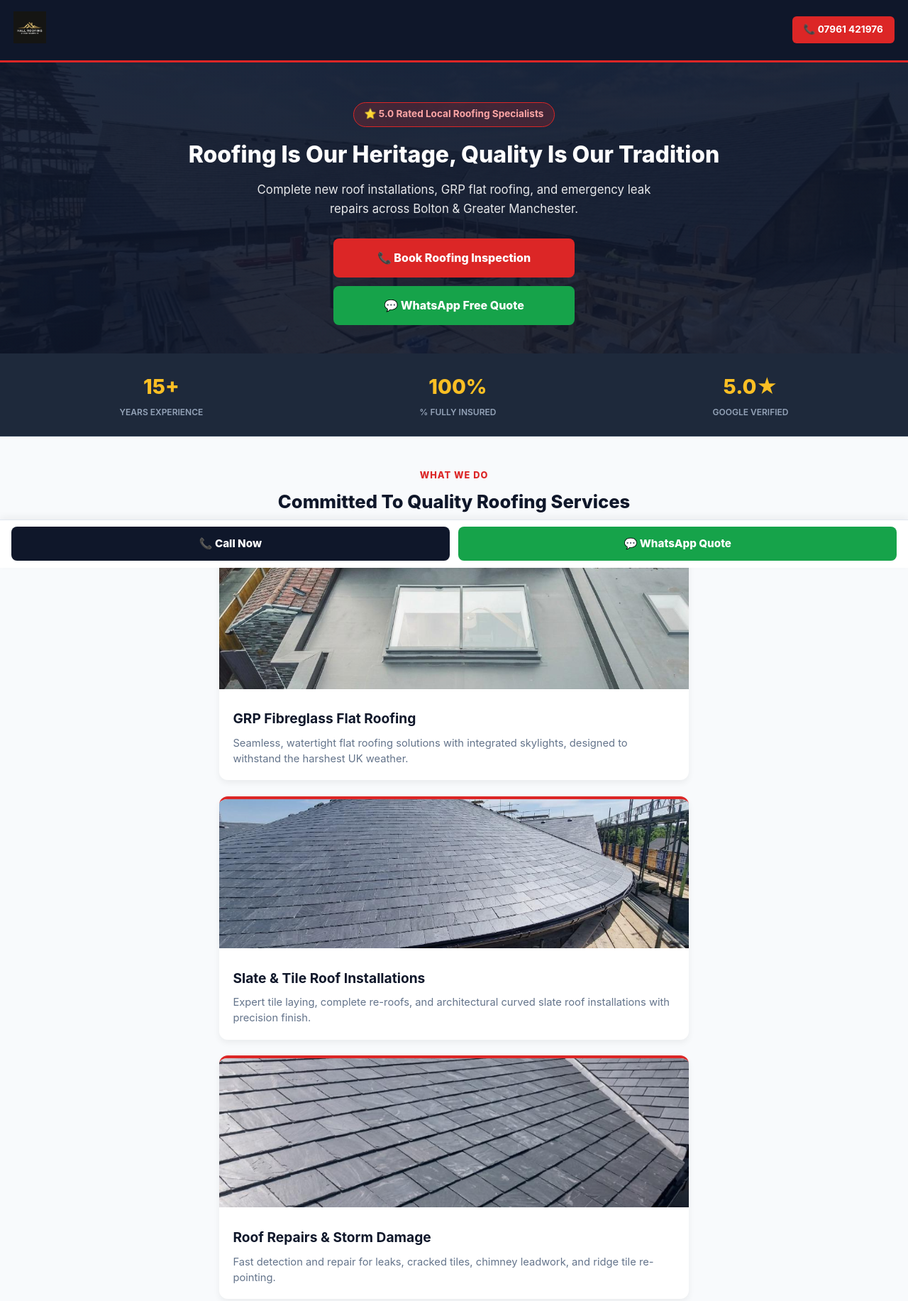
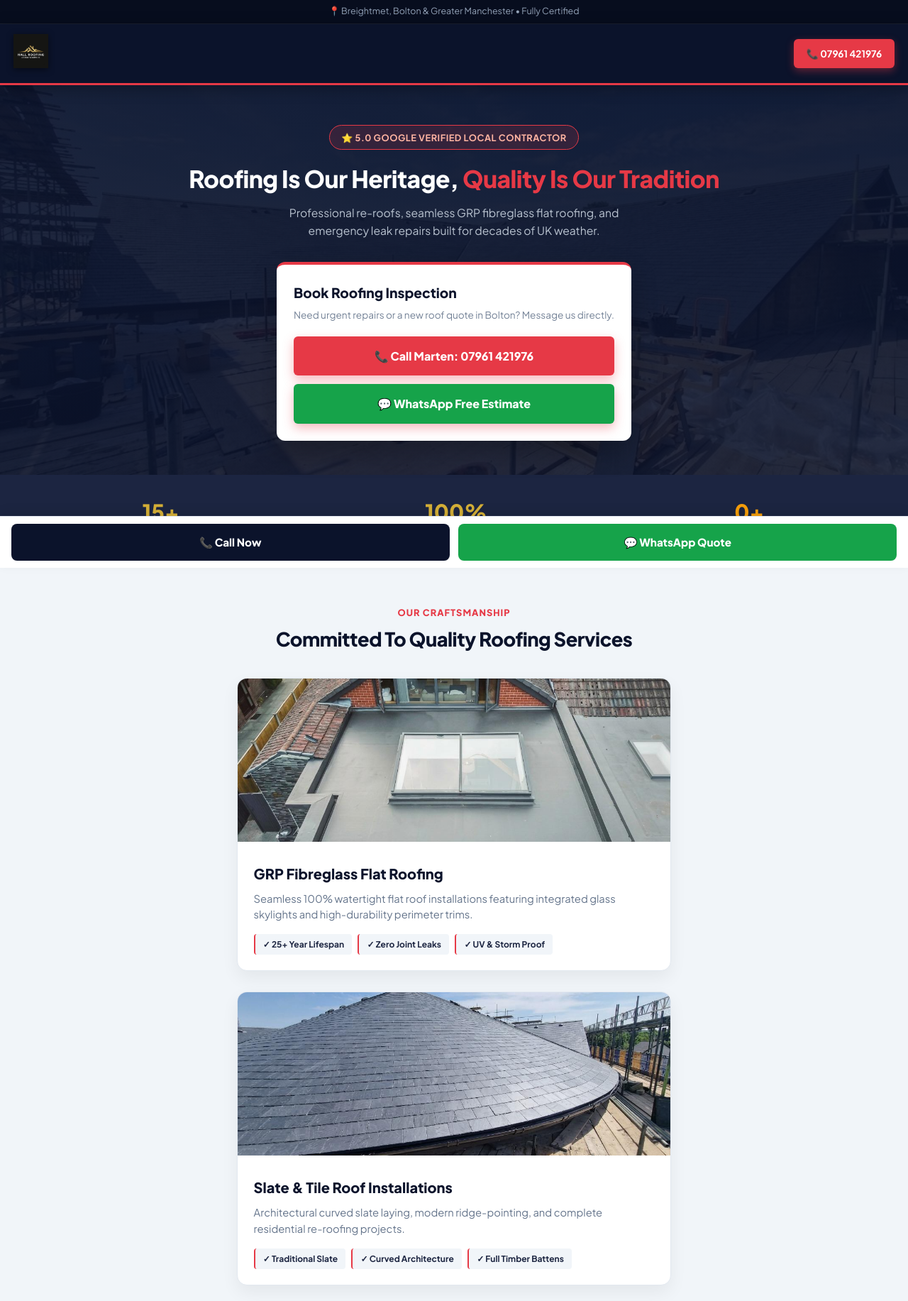
Before and after one commit to tejaAI7-web/HALL-ROOFING-BUILDING-SERVICES, a plain HTML site: page index.html in a window 1280 px wide. Shown: the top 1833 px of the page at 71% size. Drawn offline with Linux system fonts and the light colour scheme.

Commit message:
index.html

```diff
--- a/index.html
+++ b/index.html
@@ -3,235 +3,261 @@
 <head>
   <meta charset="UTF-8">
   <meta name="viewport" content="width=device-width, initial-scale=1.0">
-  <title>Hall Roofing & Building Services | Bolton Roofing Specialists</title>
-  <meta name="description" content="Expert roofing contractors in Breightmet, Bolton. GRP flat roofs, slate roof repairs, and emergency leak fixes.">
+  <title>Hall Roofing & Building Services | Bolton Specialists</title>
+  <link rel="preconnect" href="https://fonts.googleapis.com">
+  <link rel="preconnect" href="https://fonts.gstatic.com" crossorigin>
+  <link href="https://fonts.googleapis.com/css2?family=Plus+Jakarta+Sans:wght@400;600;700;800&display=swap" rel="stylesheet">
 
   <style>
     :root {
-      --navy: #0f172a;
-      --navy-light: #1e293b;
-      --red: #dc2626;
-      --red-hover: #b91c1c;
-      --gold: #d97706;
-      --text: #334155;
-      --text-muted: #64748b;
-      --light-bg: #f8fafc;
+      --primary: #0b132b;
+      --secondary: #1c2541;
+      --red: #e63946;
+      --red-dark: #c1121f;
+      --gold: #d4af37;
+      --light: #f8fafc;
+      --dark-text: #1e293b;
+      --muted: #64748b;
       --white: #ffffff;
     }
 
-    * { margin: 0; padding: 0; box-sizing: border-box; font-family: -apple-system, BlinkMacSystemFont, "Segoe UI", Roboto, sans-serif; }
-    body { background-color: var(--light-bg); color: var(--text); line-height: 1.6; padding-bottom: 75px; overflow-x: hidden; }
+    * { margin: 0; padding: 0; box-sizing: border-box; font-family: 'Plus Jakarta Sans', sans-serif; }
+    body { background-color: #f1f5f9; color: var(--dark-text); line-height: 1.6; padding-bottom: 80px; }
 
-    /* Header & Navigation */
-    header { background: var(--navy); padding: 1rem 1.2rem; display: flex; justify-content: space-between; align-items: center; border-bottom: 3px solid var(--red); position: sticky; top: 0; z-index: 100; }
-    .logo-container img { height: 45px; object-fit: contain; }
-    .header-btn { background: var(--red); color: var(--white); padding: 0.5rem 1rem; border-radius: 6px; text-decoration: none; font-weight: 700; font-size: 0.85rem; }
+    /* Top Bar */
+    .top-bar { background: #070d1e; color: #94a3b8; font-size: 0.78rem; padding: 0.4rem 1rem; text-align: center; border-bottom: 1px solid rgba(255,255,255,0.08); }
+
+    /* Header */
+    header { background: var(--primary); padding: 0.9rem 1.2rem; display: flex; justify-content: space-between; align-items: center; border-bottom: 3px solid var(--red); position: sticky; top: 0; z-index: 1000; box-shadow: 0 4px 20px rgba(0,0,0,0.3); }
+    .logo-box img { height: 48px; width: auto; object-fit: contain; filter: drop-shadow(0 2px 4px rgba(0,0,0,0.5)); }
+    .header-cta { background: var(--red); color: var(--white); padding: 0.6rem 1.1rem; border-radius: 6px; text-decoration: none; font-weight: 700; font-size: 0.85rem; display: flex; align-items: center; gap: 6px; box-shadow: 0 4px 12px rgba(230, 57, 70, 0.4); }
 
     /* Hero Section */
-    .hero { background: linear-gradient(rgba(15, 23, 42, 0.9), rgba(15, 23, 42, 0.9)), url('hall-active-site.jpg') center/cover; color: var(--white); text-align: center; padding: 3.5rem 1.2rem 2.5rem; }
-    .hero-badge { display: inline-block; background: rgba(220, 38, 38, 0.2); color: #fca5a5; border: 1px solid var(--red); padding: 0.35rem 0.9rem; font-size: 0.85rem; font-weight: 700; border-radius: 20px; margin-bottom: 1.2rem; }
-    .hero h1 { font-size: 2rem; font-weight: 800; line-height: 1.25; margin-bottom: 1rem; }
-    .hero p { font-size: 1.05rem; opacity: 0.9; margin-bottom: 1.8rem; max-width: 600px; margin-left: auto; margin-right: auto; }
+    .hero { background: linear-gradient(rgba(11, 19, 43, 0.92), rgba(11, 19, 43, 0.88)), url('hall-active-site.jpg') center/cover no-repeat; color: var(--white); text-align: center; padding: 3.5rem 1.2rem 3rem; position: relative; }
+    .badge-pill { display: inline-flex; align-items: center; gap: 6px; background: rgba(230, 57, 70, 0.15); border: 1px solid var(--red); color: #ffb4a2; padding: 0.4rem 1rem; border-radius: 30px; font-size: 0.8rem; font-weight: 700; margin-bottom: 1.2rem; text-transform: uppercase; letter-spacing: 0.5px; }
+    .hero h1 { font-size: 2.1rem; font-weight: 800; line-height: 1.2; margin-bottom: 1rem; letter-spacing: -0.5px; }
+    .hero h1 span { color: var(--red); }
+    .hero p { font-size: 0.98rem; opacity: 0.9; max-width: 550px; margin: 0 auto 2rem; color: #cbd5e1; }
 
-    .cta-group { display: flex; flex-direction: column; gap: 0.8rem; max-width: 340px; margin: 0 auto; }
-    .btn { display: flex; align-items: center; justify-content: center; gap: 8px; padding: 0.9rem 1.2rem; border-radius: 8px; text-decoration: none; font-weight: 800; font-size: 1rem; transition: transform 0.2s; }
-    .btn:active { transform: scale(0.98); }
-    .btn-red { background: var(--red); color: var(--white); }
-    .btn-wa { background: #16a34a; color: var(--white); }
+    /* Inline Form Card */
+    .quote-box { background: var(--white); border-radius: 12px; padding: 1.5rem; max-width: 500px; margin: 0 auto; box-shadow: 0 15px 35px rgba(0,0,0,0.25); text-align: left; border-top: 4px solid var(--red); }
+    .quote-box h3 { color: var(--primary); font-size: 1.2rem; font-weight: 800; margin-bottom: 0.3rem; }
+    .quote-box p { font-size: 0.85rem; color: var(--muted); margin-bottom: 1.2rem; }
+    .form-group { display: flex; flex-direction: column; gap: 0.7rem; }
+    .input-field { padding: 0.85rem; border: 1px solid #cbd5e1; border-radius: 6px; font-size: 0.9rem; outline: none; }
+    .input-field:focus { border-color: var(--red); }
+    .btn-submit { background: var(--red); color: var(--white); padding: 0.95rem; border: none; border-radius: 6px; font-weight: 800; font-size: 1rem; cursor: pointer; display: flex; align-items: center; justify-content: center; gap: 8px; box-shadow: 0 6px 15px rgba(230, 57, 70, 0.35); text-decoration: none; }
 
-    /* Animated Stats Bar */
-    .stats-bar { background: var(--navy-light); color: var(--white); padding: 1.5rem 1rem; display: flex; justify-content: space-around; text-align: center; border-bottom: 1px solid #334155; }
-    .stat-item h3 { font-size: 1.8rem; font-weight: 800; color: #fbbf24; }
-    .stat-item p { font-size: 0.75rem; color: #94a3b8; font-weight: 600; text-transform: uppercase; margin-top: 0.2rem; }
+    /* Animated Counter Bar */
+    .counter-bar { background: var(--secondary); color: var(--white); display: flex; justify-content: space-around; padding: 1.8rem 1rem; text-align: center; border-bottom: 1px solid rgba(255,255,255,0.05); }
+    .counter-val { font-size: 1.9rem; font-weight: 800; color: var(--gold); }
+    .counter-lbl { font-size: 0.72rem; color: #94a3b8; font-weight: 700; text-transform: uppercase; margin-top: 0.2rem; letter-spacing: 0.5px; }
 
-    /* Standard Section */
-    .section { padding: 2.8rem 1.2rem; max-width: 700px; margin: 0 auto; }
-    .section-tag { color: var(--red); font-size: 0.8rem; font-weight: 800; text-transform: uppercase; letter-spacing: 1px; text-align: center; display: block; margin-bottom: 0.4rem; }
-    .section-title { text-align: center; font-size: 1.6rem; color: var(--navy); font-weight: 800; margin-bottom: 1.8rem; }
+    /* Services Section */
+    .section { padding: 3.2rem 1.2rem; max-width: 650px; margin: 0 auto; }
+    .section-head { text-align: center; margin-bottom: 2rem; }
+    .section-tag { color: var(--red); font-size: 0.8rem; font-weight: 800; text-transform: uppercase; letter-spacing: 1px; }
+    .section-title { font-size: 1.7rem; font-weight: 800; color: var(--primary); margin-top: 0.3rem; letter-spacing: -0.5px; }
 
-    /* Service Cards (Matching Design 2) */
-    .service-grid { display: grid; gap: 1.4rem; }
-    .service-card { background: var(--white); border-radius: 12px; overflow: hidden; box-shadow: 0 4px 10px rgba(0,0,0,0.06); border-top: 4px solid var(--red); }
-    .service-card img { width: 100%; height: 210px; object-fit: cover; }
-    .service-body { padding: 1.2rem; }
-    .service-body h3 { font-size: 1.2rem; color: var(--navy); margin-bottom: 0.5rem; }
-    .service-body p { font-size: 0.92rem; color: var(--text-muted); line-height: 1.5; }
+    .service-card-pro { background: var(--white); border-radius: 14px; overflow: hidden; margin-bottom: 1.8rem; box-shadow: 0 10px 25px rgba(0,0,0,0.06); border: 1px solid #e2e8f0; transition: transform 0.2s; }
+    .service-card-pro:hover { transform: translateY(-3px); }
+    .service-card-pro img { width: 100%; height: 230px; object-fit: cover; }
+    .service-content { padding: 1.4rem; }
+    .service-content h3 { font-size: 1.25rem; font-weight: 800; color: var(--primary); margin-bottom: 0.5rem; }
+    .service-content p { font-size: 0.92rem; color: var(--muted); line-height: 1.55; margin-bottom: 1rem; }
+    .service-features { display: flex; flex-wrap: wrap; gap: 0.5rem; }
+    .service-features span { background: #f1f5f9; color: var(--secondary); font-size: 0.75rem; font-weight: 700; padding: 0.3rem 0.7rem; border-radius: 4px; border-left: 2px solid var(--red); }
 
-    /* Google Reviews Section & Carousel */
-    .reviews-wrapper { background: var(--navy); color: var(--white); border-radius: 16px; padding: 2rem 1.2rem; text-align: center; margin-top: 1rem; position: relative; overflow: hidden; }
-    .google-badge { display: inline-flex; align-items: center; gap: 6px; background: rgba(255,255,255,0.1); padding: 0.3rem 0.8rem; border-radius: 20px; font-size: 0.8rem; margin-bottom: 1.2rem; }
+    /* Trust & Guarantee Box */
+    .trust-box { background: var(--primary); color: var(--white); border-radius: 14px; padding: 2rem 1.4rem; margin-bottom: 2rem; border-left: 5px solid var(--gold); }
+    .trust-box h3 { font-size: 1.3rem; margin-bottom: 0.6rem; color: var(--gold); }
+    .trust-box p { font-size: 0.92rem; color: #cbd5e1; line-height: 1.6; }
 
-    .carousel-slide { display: none; opacity: 0; transition: opacity 0.5s ease-in-out; }
-    .carousel-slide.active { display: block; opacity: 1; }
-    .stars { color: #f59e0b; font-size: 1.2rem; margin-bottom: 0.8rem; }
-    .review-quote { font-size: 0.95rem; font-style: italic; opacity: 0.95; line-height: 1.6; margin-bottom: 1rem; }
-    .reviewer-name { font-weight: 800; font-size: 1rem; color: #f87171; }
-    .reviewer-meta { font-size: 0.75rem; color: #94a3b8; }
+    /* Google Reviews Card */
+    .reviews-section { background: var(--secondary); color: var(--white); border-radius: 16px; padding: 2.2rem 1.2rem; text-align: center; box-shadow: 0 15px 30px rgba(0,0,0,0.15); }
+    .review-bubble { min-height: 180px; display: flex; flex-direction: column; justify-content: center; }
+    .review-quote-text { font-size: 1rem; font-style: italic; color: #f8fafc; line-height: 1.6; margin-bottom: 1.2rem; }
+    .reviewer-tag { font-weight: 800; font-size: 1.05rem; color: #fca5a5; }
+    .reviewer-sub { font-size: 0.78rem; color: #94a3b8; margin-top: 0.2rem; }
 
-    .carousel-dots { display: flex; justify-content: center; gap: 6px; margin-top: 1.2rem; }
-    .dot { width: 8px; height: 8px; background: #475569; border-radius: 50%; transition: background 0.3s; }
-    .dot.active { background: var(--red); width: 22px; border-radius: 4px; }
-
-    /* Sticky Bottom Bar (Mobile Conversion) */
-    .bottom-bar { position: fixed; bottom: 0; left: 0; right: 0; background: var(--white); display: flex; border-top: 1px solid #e2e8f0; padding: 0.6rem 1rem; gap: 0.8rem; z-index: 200; box-shadow: 0 -4px 10px rgba(0,0,0,0.05); }
-    .bottom-bar a { flex: 1; text-align: center; padding: 0.75rem; border-radius: 8px; text-decoration: none; font-weight: 800; font-size: 0.95rem; }
-
-    /* Scroll Animation */
-    .fade-up { opacity: 0; transform: translateY(20px); transition: opacity 0.6s ease-out, transform 0.6s ease-out; }
-    .fade-up.visible { opacity: 1; transform: translateY(0); }
+    /* Sticky Bottom Mobile Bar */
+    .sticky-bar { position: fixed; bottom: 0; left: 0; right: 0; background: var(--white); border-top: 1px solid #e2e8f0; padding: 0.65rem 1rem; display: flex; gap: 0.8rem; z-index: 999; box-shadow: 0 -5px 15px rgba(0,0,0,0.08); }
+    .sticky-btn { flex: 1; text-align: center; padding: 0.85rem; border-radius: 8px; text-decoration: none; font-weight: 800; font-size: 0.95rem; display: flex; align-items: center; justify-content: center; gap: 6px; }
+    .sticky-call { background: var(--primary); color: var(--white); }
+    .sticky-wa { background: #16a34a; color: var(--white); }
   </style>
 </head>
 <body>
 
+  <!-- Top Info Strip -->
+  <div class="top-bar">📍 Breightmet, Bolton & Greater Manchester • Fully Certified</div>
+
   <!-- Header -->
   <header>
-    <div class="logo-container">
+    <div class="logo-box">
       <img src="hall-logo.png" alt="Hall Roofing and Building Services">
     </div>
-    <a href="tel:+447961421976" class="header-btn">📞 07961 421976</a>
+    <a href="tel:+447961421976" class="header-cta">📞 07961 421976</a>
   </header>
 
   <!-- Hero Section -->
   <section class="hero">
-    <div class="hero-badge">⭐ 5.0 Rated Local Roofing Specialists</div>
-    <h1>Roofing Is Our Heritage, Quality Is Our Tradition</h1>
-    <p>Complete new roof installations, GRP flat roofing, and emergency leak repairs across Bolton & Greater Manchester.</p>
-    <div class="cta-group">
-      <a href="tel:+447961421976" class="btn btn-red">📞 Book Roofing Inspection</a>
-      <a href="https://wa.me/447961421976?text=Hi%20Marten,%20I%20would%20like%20a%20free%20quote%20for%20roofing." class="btn btn-wa">💬 WhatsApp Free Quote</a>
+    <div class="badge-pill">⭐ 5.0 Google Verified Local Contractor</div>
+    <h1>Roofing Is Our Heritage, <span>Quality Is Our Tradition</span></h1>
+    <p>Professional re-roofs, seamless GRP fibreglass flat roofing, and emergency leak repairs built for decades of UK weather.</p>
+
+    <!-- Instant Inspection Request Card (Design 2 Layout) -->
+    <div class="quote-box">
+      <h3>Book Roofing Inspection</h3>
+      <p>Need urgent repairs or a new roof quote in Bolton? Message us directly.</p>
+      <div class="form-group">
+        <a href="tel:+447961421976" class="btn-submit">📞 Call Marten: 07961 421976</a>
+        <a href="https://wa.me/447961421976?text=Hi%20Marten,%20I%20need%20a%20roofing%20quote%20for%20my%20property%20in%20Bolton." class="btn-submit" style="background: #16a34a;">💬 WhatsApp Free Estimate</a>
+      </div>
     </div>
   </section>
 
-  <!-- Fast Animated Stats Bar -->
-  <div class="stats-bar">
-    <div class="stat-item">
-      <h3 class="counter" data-target="15">0</h3>
-      <p>Years Experience</p>
+  <!-- Counter Stats Bar -->
+  <div class="counter-bar">
+    <div>
+      <div class="counter-val" data-target="15">0</div>
+      <div class="counter-lbl">Years Experience</div>
     </div>
-    <div class="stat-item">
-      <h3 class="counter" data-target="100">0</h3>
-      <p>% Fully Insured</p>
+    <div>
+      <div class="counter-val" data-target="100">0</div>
+      <div class="counter-lbl">% Fully Insured</div>
     </div>
-    <div class="stat-item">
-      <h3>5.0★</h3>
-      <p>Google Verified</p>
+    <div>
+      <div class="counter-val" style="color: #f59e0b;">5.0★</div>
+      <div class="counter-lbl">Google Verified</div>
     </div>
   </div>
 
-  <!-- Services Section -->
+  <!-- Services Grid -->
   <section class="section">
-    <span class="section-tag">What We Do</span>
+    <div class="section-head">
+      <span class="section-tag">Our Craftsmanship</span>
       <h2 class="section-title">Committed To Quality Roofing Services</h2>
+    </div>
 
-    <div class="service-grid">
-      <!-- GRP Flat Roof -->
-      <div class="service-card fade-up">
-        <img src="hall-grp-flat.jpg" alt="GRP Flat Roofing Bolton">
-        <div class="service-body">
+    <!-- GRP Flat Roofing -->
+    <div class="service-card-pro">
+      <img src="hall-grp-flat.jpg" alt="GRP Flat Roofing with Skylight">
+      <div class="service-content">
         <h3>GRP Fibreglass Flat Roofing</h3>
-          <p>Seamless, watertight flat roofing solutions with integrated skylights, designed to withstand the harshest UK weather.</p>
+        <p>Seamless 100% watertight flat roof installations featuring integrated glass skylights and high-durability perimeter trims.</p>
+        <div class="service-features">
+          <span>✓ 25+ Year Lifespan</span>
+          <span>✓ Zero Joint Leaks</span>
+          <span>✓ UV & Storm Proof</span>
+        </div>
       </div>
     </div>
 
-      <!-- Slate & Tile Installation -->
-      <div class="service-card fade-up">
-        <img src="hall-curved-slate.jpg" alt="Slate and Tile Roofing">
-        <div class="service-body">
+    <!-- Slate & Tile Roofing -->
+    <div class="service-card-pro">
+      <img src="hall-curved-slate.jpg" alt="Curved Slate Roof Installation">
+      <div class="service-content">
         <h3>Slate & Tile Roof Installations</h3>
-          <p>Expert tile laying, complete re-roofs, and architectural curved slate roof installations with precision finish.</p>
+        <p>Architectural curved slate laying, modern ridge-pointing, and complete residential re-roofing projects.</p>
+        <div class="service-features">
+          <span>✓ Traditional Slate</span>
+          <span>✓ Curved Architecture</span>
+          <span>✓ Full Timber Battens</span>
+        </div>
       </div>
     </div>
 
     <!-- Roof Repairs & Leak Fixes -->
-      <div class="service-card fade-up">
-        <img src="hall-slate-pitch.jpg" alt="Roof Repairs & Maintenance">
-        <div class="service-body">
+    <div class="service-card-pro">
+      <img src="hall-slate-pitch.jpg" alt="Roof Repairs Bolton">
+      <div class="service-content">
         <h3>Roof Repairs & Storm Damage</h3>
-          <p>Fast detection and repair for leaks, cracked tiles, chimney leadwork, and ridge tile re-pointing.</p>
+        <p>Rapid leak response across Bolton. Chimney repointing, lead flashing restoration, and storm tile replacements.</p>
+        <div class="service-features">
+          <span>✓ Emergency Callouts</span>
+          <span>✓ Lead Flashing Repair</span>
+          <span>✓ Gutter Clearance</span>
         </div>
+      </div>
+    </div>
+
+    <!-- Trust & Quality Guarantee -->
+    <div class="trust-box">
+      <h3>🛡️ The Hall Roofing Standard</h3>
+      <p>"We genuinely care about doing the job properly rather than just getting it finished. Every roof is built to standard building regulations with clean, tidy site clearance."</p>
+    </div>
+
+    <!-- Google Review Slider -->
+    <div class="reviews-section">
+      <span style="color: var(--gold); font-size: 0.8rem; font-weight: 800; text-transform: uppercase; letter-spacing: 1px;">Google Verified Feedback</span>
+
+      <div class="review-bubble">
+        <div id="review-container">
+          <div style="color: #f59e0b; font-size: 1.2rem; margin: 0.6rem 0;">★★★★★</div>
+          <p class="review-quote-text" id="quote-text">"From start to finish, Marten and the lads were brilliant. Always turned up on time and left everything clean and tidy. The quality of the new roof is exceptional!"</p>
+          <div class="reviewer-tag" id="author-name">Hannah Farrell</div>
+          <div class="reviewer-sub" id="author-meta">Bolton Homeowner • Full Re-Roofing</div>
+        </div>
+      </div>
+
+      <div style="display: flex; justify-content: center; gap: 6px; margin-top: 1rem;">
+        <div id="dot0" style="width: 20px; height: 6px; background: var(--red); border-radius: 3px;"></div>
+        <div id="dot1" style="width: 6px; height: 6px; background: #475569; border-radius: 3px;"></div>
       </div>
     </div>
   </section>
 
-  <!-- Rotating Google Reviews Section -->
-  <section class="section" style="padding-top: 0;">
-    <div class="reviews-wrapper fade-up">
-      <div class="google-badge">⭐ Google Verified Reviews</div>
-
-      <!-- Slide 1: Hannah Farrell -->
-      <div class="carousel-slide active">
-        <div class="stars">★★★★★</div>
-        <p class="review-quote">"From start to finish, Marten and the lads were brilliant. Always turned up when they said they would, and made sure everything was left clean and tidy. The quality of the workmanship is exceptional!"</p>
-        <div class="reviewer-name">Hannah Farrell</div>
-        <div class="reviewer-meta">Bolton Homeowner • New Roof Installation</div>
+  <!-- Sticky Bottom Conversion Bar -->
+  <div class="sticky-bar">
+    <a href="tel:+447961421976" class="sticky-btn sticky-call">📞 Call Now</a>
+    <a href="https://wa.me/447961421976?text=Hi%20Marten,%20I%20would%20like%20a%20free%20quote%20for%20my%20roof." class="sticky-btn sticky-wa">💬 WhatsApp Quote</a>
   </div>
 
-      <!-- Slide 2: James Coll -->
-      <div class="carousel-slide">
-        <div class="stars">★★★★★</div>
-        <p class="review-quote">"Marten reinstated our GRP flat roof after we discovered a leak, and we couldn't be happier. Professional, polite, and hardworking. His communication and reliability were outstanding."</p>
-        <div class="reviewer-name">James & Jody Coll</div>
-        <div class="reviewer-meta">Breightmet Homeowner • GRP Flat Roof</div>
-      </div>
-
-      <!-- Dots -->
-      <div class="carousel-dots">
-        <div class="dot active"></div>
-        <div class="dot"></div>
-      </div>
-    </div>
-  </section>
-
-  <!-- Sticky Bottom Action Bar for Mobile -->
-  <div class="bottom-bar">
-    <a href="tel:+447961421976" style="background: var(--navy); color: white;">📞 Call Now</a>
-    <a href="https://wa.me/447961421976?text=Hi%20Marten,%20I%20would%20like%20a%20free%20quote." style="background: #16a34a; color: white;">💬 WhatsApp Quote</a>
-  </div>
-
-  <!-- Scripts: 5-Second Carousel, Scroll Animations, Fast Counter -->
   <script>
-    // 1. Fast Number Counter (Runs quickly in under 1 second)
-    const counters = document.querySelectorAll('.counter');
-    counters.forEach(counter => {
-      const target = +counter.getAttribute('data-target');
+    // Fast Counter
+    const counters = document.querySelectorAll('.counter-val');
+    counters.forEach(c => {
+      const target = +c.getAttribute('data-target');
       let count = 0;
-      const step = target / 25;
-      const timer = setInterval(() => {
+      const step = target / 20;
+      const interval = setInterval(() => {
         count += step;
         if (count >= target) {
-          counter.innerText = target + (target === 100 ? '%' : '+');
-          clearInterval(timer);
+          c.innerText = target + (target === 100 ? '%' : '+');
+          clearInterval(interval);
         } else {
-          counter.innerText = Math.ceil(count);
+          c.innerText = Math.ceil(count);
         }
-      }, 25);
+      }, 30);
     });
 
-    // 2. 5-Second Review Carousel
-    const slides = document.querySelectorAll('.carousel-slide');
-    const dots = document.querySelectorAll('.dot');
-    let currentSlide = 0;
+    // Review Switcher (5s)
+    const reviews = [
+      {
+        quote: `"From start to finish, Marten and the lads were brilliant. Always turned up on time and left everything clean and tidy. The quality of the new roof is exceptional!"`,
+        name: "Hannah Farrell",
+        meta: "Bolton Homeowner • Full Re-Roofing"
+      },
+      {
+        quote: `"Marten reinstated our GRP flat roof after we discovered a leak, and we couldn't be happier. Professional, polite, and hardworking. Outstanding communication."`,
+        name: "James & Jody Coll",
+        meta: "Breightmet Homeowner • GRP Flat Roof"
+      }
+    ];
 
+    let rIndex = 0;
     setInterval(() => {
-      slides[currentSlide].classList.remove('active');
-      dots[currentSlide].classList.remove('active');
+      rIndex = (rIndex + 1) % reviews.length;
+      document.getElementById('quote-text').innerText = reviews[rIndex].quote;
+      document.getElementById('author-name').innerText = reviews[rIndex].name;
+      document.getElementById('author-meta').innerText = reviews[rIndex].meta;
 
-      currentSlide = (currentSlide + 1) % slides.length;
-
-      slides[currentSlide].classList.add('active');
-      dots[currentSlide].classList.add('active');
+      document.getElementById('dot0').style.width = rIndex === 0 ? '20px' : '6px';
+      document.getElementById('dot0').style.background = rIndex === 0 ? 'var(--red)' : '#475569';
+      document.getElementById('dot1').style.width = rIndex === 1 ? '20px' : '6px';
+      document.getElementById('dot1').style.background = rIndex === 1 ? 'var(--red)' : '#475569';
     }, 5000);
-
-    // 3. Scroll Reveal Animation
-    const observer = new IntersectionObserver((entries) => {
-      entries.forEach(entry => {
-        if (entry.isIntersecting) {
-          entry.target.classList.add('visible');
-        }
-      });
-    }, { threshold: 0.1 });
-
-    document.querySelectorAll('.fade-up').forEach(el => observer.observe(el));
   </script>
 </body>
 </html>
```
Lines whose indentation alone changed are shown as unchanged.
